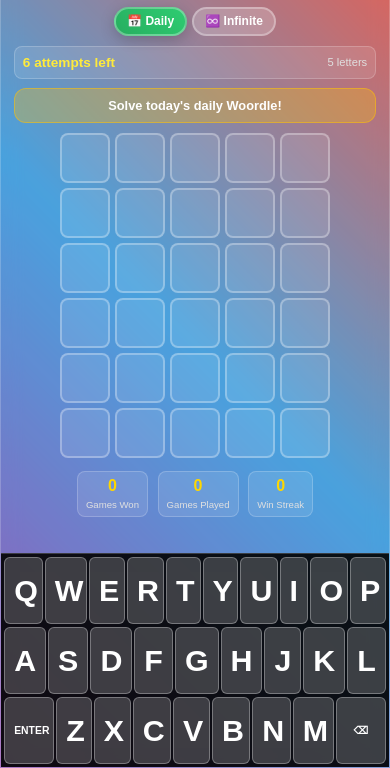
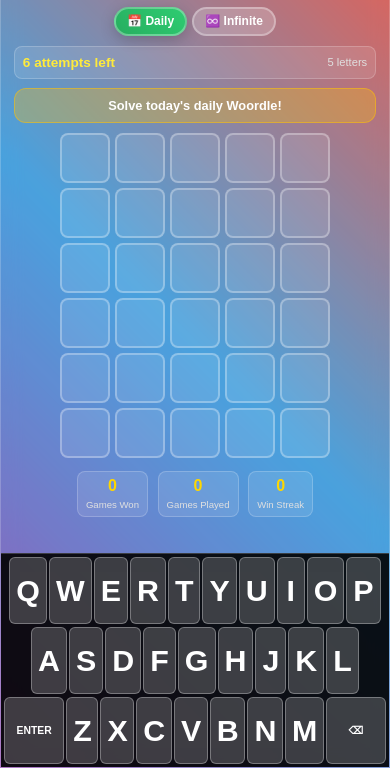
Before and after one commit to gsurjs/CognitoBytes, a website: page woordle-game.html in a window 390 px wide. Shown: the part 76-844 px from the top of the page. Drawn offline with Linux system fonts and the light colour scheme.

Commit message:
key width changes

```diff
--- a/woordle-game-styles.css
+++ b/woordle-game-styles.css
@@ -477,13 +477,13 @@
     }
 
     .key {
-        padding: 15px 9px;
+        padding: 15px 6px;
         font-size: 1.9rem;
         min-width: 28px;
     }
 
     .key.wide {
-        min-width: 50px;
+        min-width: 60px;
         font-size: 0.65rem;
     }
 
```
